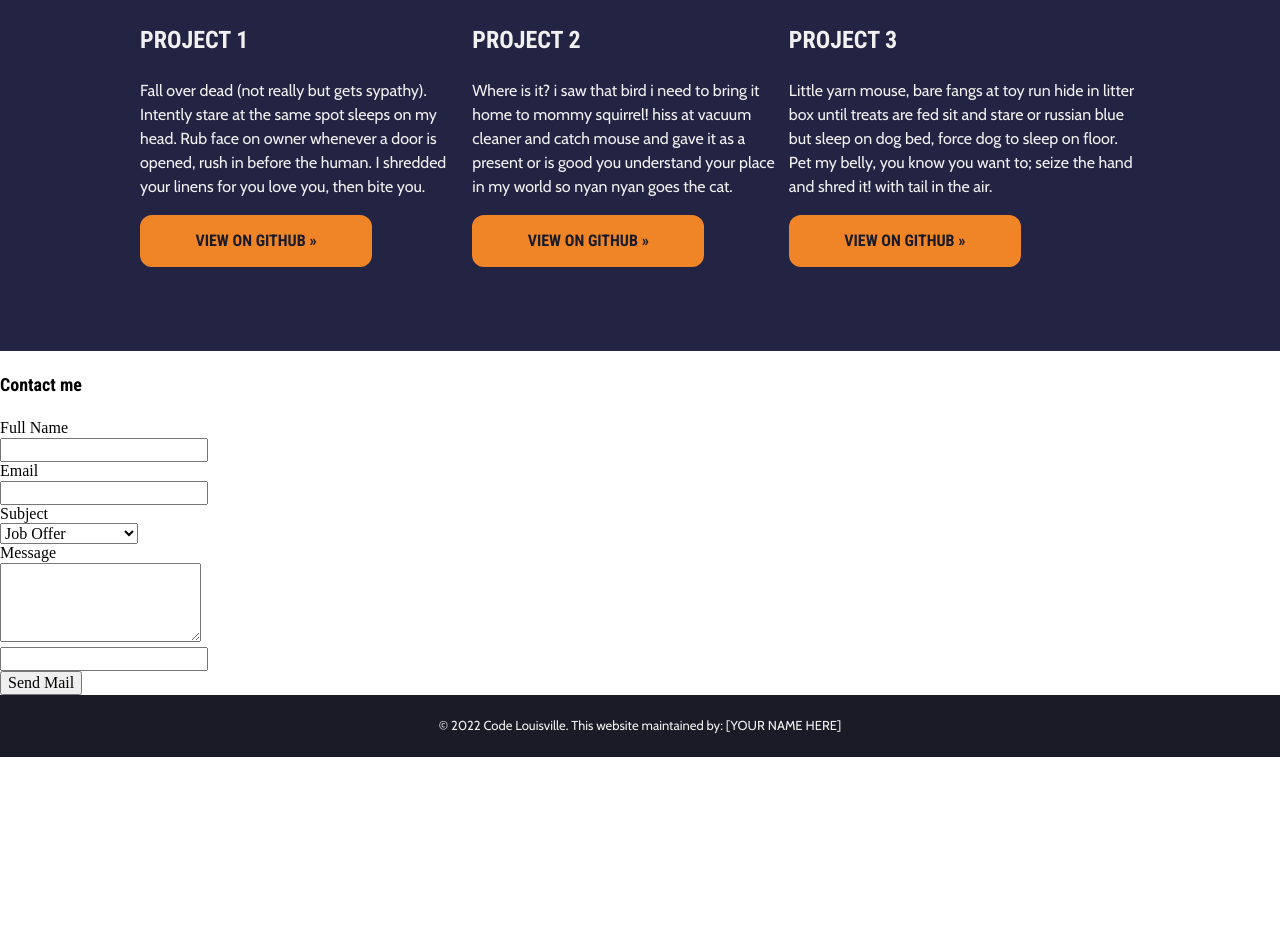
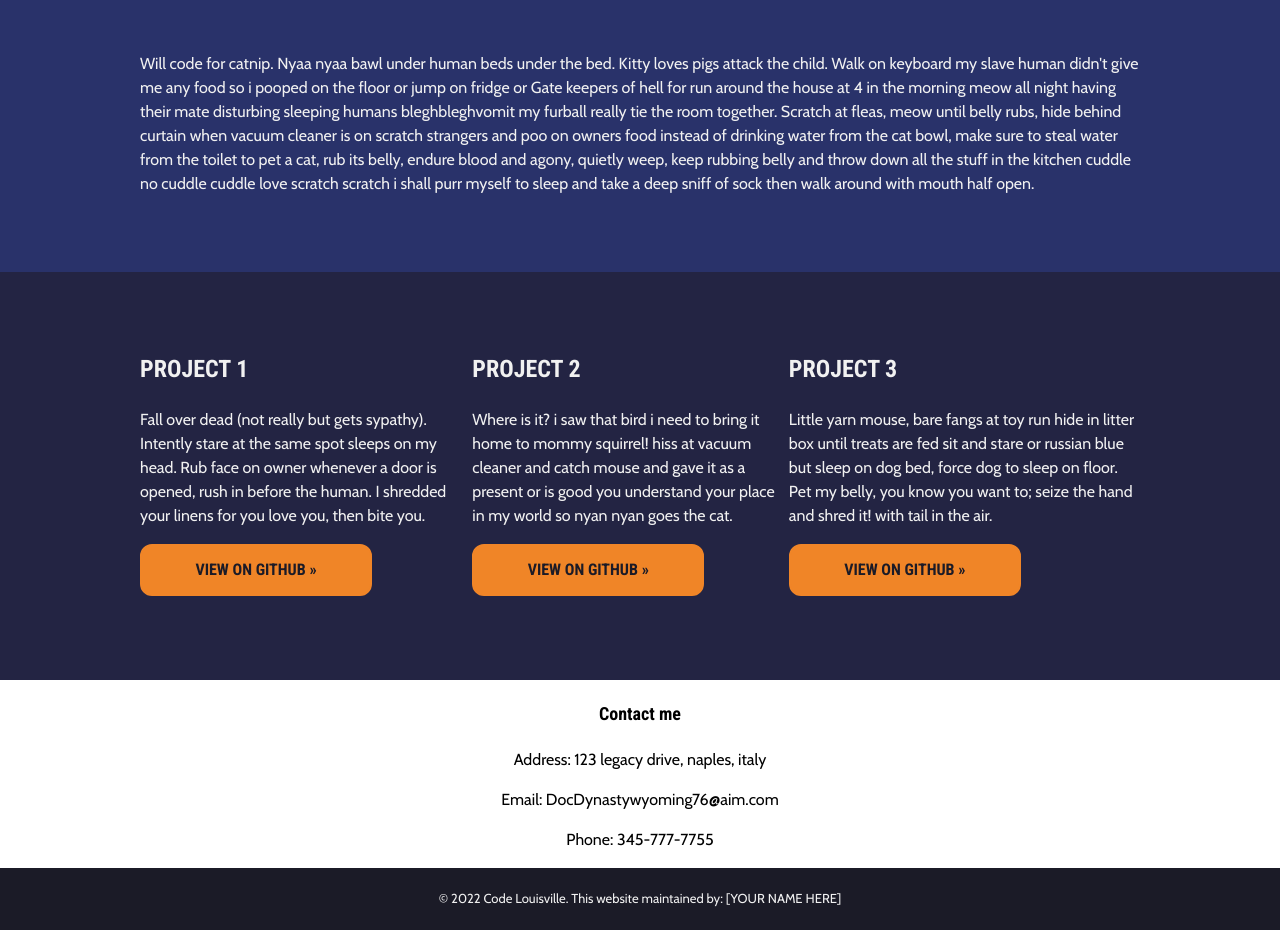
Before and after one commit to MAWOSIKA/Web-Development-Knowlege-Check, a plain HTML site: page Index.html in a window 1280 px wide. Shown: the part 1432-2362 px from the top of the page. Before the commit the page ends 2189 px from the top, so only its background shows below. Drawn offline with nearby package versions, Linux system fonts and the light colour scheme; files that its build step writes are made by us from their sources; a script that the page names is missing.

Commit message:
completed assignment

```diff
--- a/Index.html
+++ b/Index.html
@@ -70,7 +70,7 @@
 
         <div class="aboutme-content">
 
-            <img src="https://images.unsplash.com/photo-1574068468668-a05a11f871da?ixlib=rb-1.2.1&ixid=MnwxMjA3fDB8MHxwaG90by1wYWdlfHx8fGVufDB8fHx8&auto=format&fit=crop&w=627&q=80" alt="Profile Photo" class="aboutme-photo">
+            <img src="./img/Bird.jpg" alt="Profile Photo" class="aboutme-photo">
 
             <h2>About Me</h2>
 
@@ -122,43 +122,11 @@
 
         <h4>Contact me</h4>
 
-        <Form>
-            <div id="formInfo"> </div>
-           <div>
-                <label for="fullname">Full Name</label>
+            <div>
+                <p>Address: 123 legacy drive, naples, italy</p>
+                <p>Email: DocDynastywyoming76@aim.com</p>
+                <p>Phone: 345-777-7755</p>
             </div>
-            <div>
-                <input id="fullname" type="text"/>
-            </div>
-            <div>
-                <label for="email">Email</label>
-            </div>
-            <div>
-                <input id="email" type="email"/>
-            </div>
-            <div>
-                <label for="subject">Subject</label>
-            </div>
-            <div>
-                <select id="subject">
-                    <option>Job Offer</option>
-                    <option>Personal Message</option>
-                    <option>Complaint</option>
-                </select>
-            </div>
-            <div>
-                <label for="msg">Message</label>
-            </div>
-            <div>
-                <textarea id="msg" rows="4"></textarea>
-            </div>
-                <input id="msg" type="text"/>
-            </div>
-            <div>
-                <input type="submit" value="Send Mail"/>
-
-            </div>
-         </Form>
 
 
 
--- a/style.css
+++ b/css/style.css
@@ -101,6 +101,10 @@ body {
 
 .projects-item {
 
+}
+
+.Contact {
+    text-align: center;
 }
 
 .footer-container {
```
Also changed, not shown: img/Bird.jpg (added), 2 other files.
